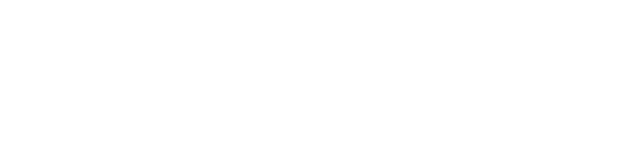
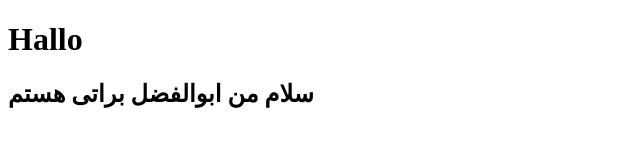
Before and after one commit to AbolfazlBarati7114/new-project, a plain HTML site: page index.html in a window 1280 px wide. Shown: the whole page, without its empty margins (0-640 px from the left). Drawn offline with Linux system fonts and the light colour scheme.

Commit message:
alle sind in eine commit

```diff
--- a/index.html
+++ b/index.html
@@ -7,3 +7,11 @@
     <link rel="stylesheet" href="https://fonts.googleapis.com/css?family=Roboto">
     <link rel="stylesheet" href="style/style.css">
 </head>
+<body>
+    <h1>
+        Hallo
+    </h1>
+    <h2>
+        سلام من ابوالفضل براتی هستم
+    </h2>
+</body>
```
